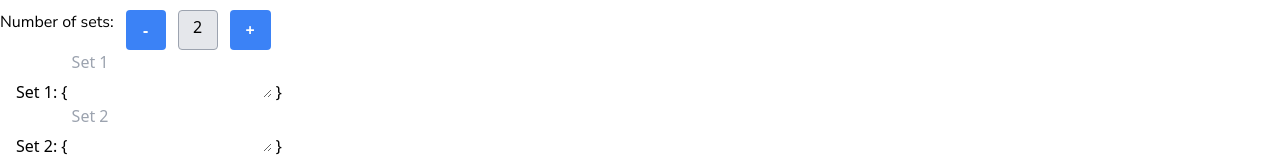
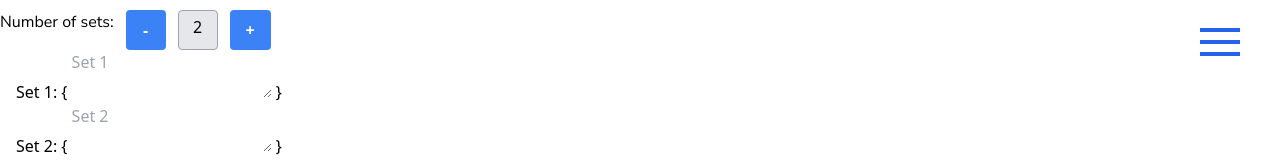
Before and after one commit to orrshalev/math-tools-next, a Next.js app: page /tools/cartesian-product-calculator in a window 1280 px wide. Shown: the top 160 px of the page. Built offline with nearby package versions, Linux system fonts and the light colour scheme.

Commit message:
navbar work

```diff
--- /dev/null
+++ b/src/components/NavBar/NavBar.tsx
@@ -0,0 +1,42 @@
+import React, { useState } from "react";
+
+const NavBar = () => {
+  const [showSidebar, setShowSidebar] = useState(false);
+  return (
+    <>
+      {showSidebar ? (
+        <button
+          className="flex text-4xl text-white items-center cursor-pointer fixed right-10 top-6 z-50"
+          onClick={() => setShowSidebar(!showSidebar)}
+        >
+          x
+        </button>
+      ) : (
+        <svg
+          onClick={() => setShowSidebar(!showSidebar)}
+          className="fixed  z-30 flex items-center cursor-pointer right-10 top-6"
+          fill="#2563EB"
+          viewBox="0 0 100 80"
+          width="40"
+          height="40"
+        >
+          <rect width="100" height="10"></rect>
+          <rect y="30" width="100" height="10"></rect>
+          <rect y="60" width="100" height="10"></rect>
+        </svg>
+      )}
+
+      <div
+        className={`top-0 right-0 w-[35vw] bg-blue-600  p-10 pl-20 text-white fixed h-full z-40 ${
+          showSidebar ? "translate-x-0 " : "translate-x-full"
+        }`}
+      >
+        <h3 className="mt-20 text-4xl font-semibold text-white">
+          I am a sidebar
+        </h3>
+      </div>
+    </>
+  );
+};
+
+export default NavBar;
--- a/src/pages/tools/cartesian-product-calculator.tsx
+++ b/src/pages/tools/cartesian-product-calculator.tsx
@@ -1,4 +1,5 @@
 import React from "react";
+import NavBar from '../../components/NavBar/NavBar';
 // import MathNavbar from "../../components/MathNavbar";
 // import ToolStart from "../../components/ToolStart";
 
@@ -254,7 +255,7 @@
   render(): JSX.Element {
     return (
       <>
-        {/*<MathNavbar />*/}
+        {<NavBar />}
         {/*<ToolStart title={title} description={description} tabs={tabs} />*/}
         <div style={{paddingTop: '10px'}} />
         <div className="flex justify-start gap-3">
```
